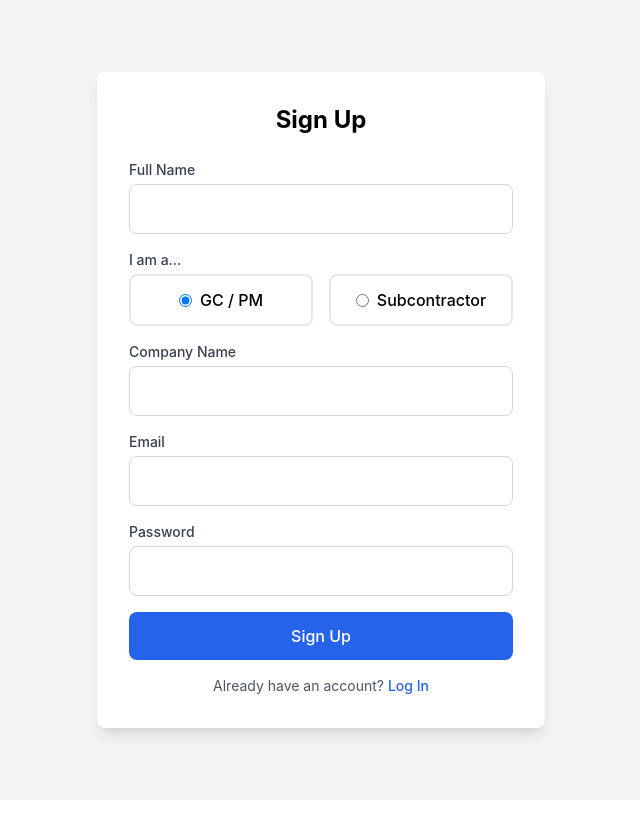
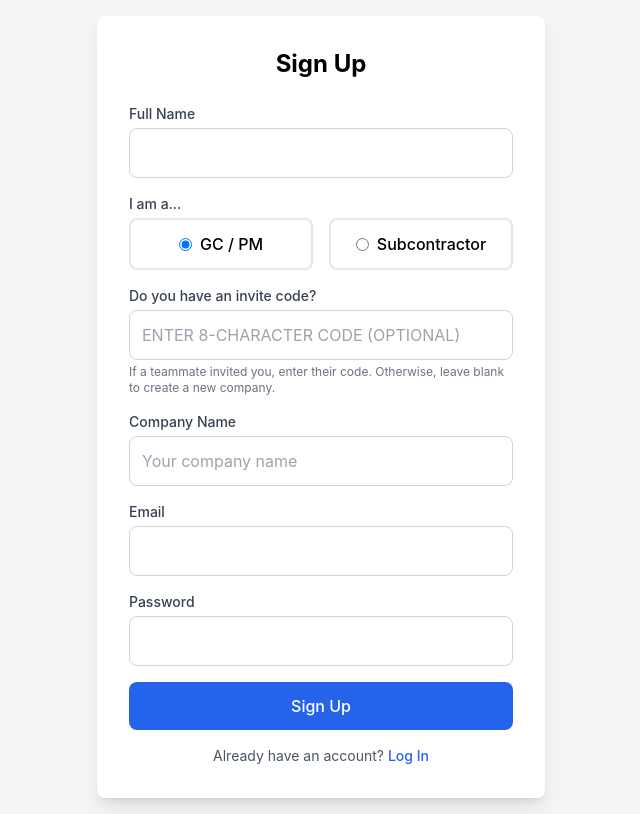
Before and after one commit to samrotella/punch, a React (Create React App) app in the folder punchlist-app/: page / in a window 1280 px wide. Both pictures are taken after a click on the button "Sign Up". Shown: the whole page, without its empty margins (319-959 px from the left). Built offline with nearby package versions, Linux system fonts and the light colour scheme.

Commit message:
org management

```diff
--- a/punchlist-app/src/App.js
+++ b/punchlist-app/src/App.js
@@ -144,6 +144,7 @@ export default function PunchListApp() {
     setLoading(true);
 
     try {
+      // Create auth user
       const { data: authData, error: authError } = await supabase.auth.signUp({
         email: formData.email,
         password: formData.password,
@@ -151,6 +152,45 @@ export default function PunchListApp() {
 
       if (authError) throw authError;
 
+      let companyId = null;
+
+      // Handle company logic for GC users
+      if (formData.role === 'gc') {
+        if (formData.inviteCode) {
+          // Join existing company via invite code
+          const { data: company, error: companyError } = await supabase
+            .from('companies')
+            .select('id')
+            .eq('invite_code', formData.inviteCode)
+            .single();
+
+          if (companyError || !company) {
+            throw new Error('Invalid invite code. Please check the code and try again.');
+          }
+
+          companyId = company.id;
+        } else {
+          // Create new company
+          const inviteCode = Math.random().toString(36).substring(2, 10).toUpperCase();
+
+          const { data: newCompany, error: companyError} = await supabase
+            .from('companies')
+            .insert([
+              {
+                name: formData.companyName,
+                invite_code: inviteCode
+              }
+            ])
+            .select()
+            .single();
+
+          if (companyError) throw companyError;
+
+          companyId = newCompany.id;
+        }
+      }
+
+      // Create profile
       const { error: profileError } = await supabase
         .from('profiles')
         .insert([
@@ -159,7 +199,8 @@ export default function PunchListApp() {
             email: formData.email,
             full_name: formData.fullName,
             role: formData.role,
-            company_name: formData.companyName
+            company_id: companyId,
+            company_name: formData.role === 'sub' ? null : formData.companyName
           }
         ]);
 
@@ -209,7 +250,8 @@ export default function PunchListApp() {
         .insert([
           {
             name: projectName,
-            owner_id: user.id
+            owner_id: user.id,
+            company_id: profile.company_id
           }
         ])
         .select();
--- a/punchlist-app/src/components/Auth/AuthScreen.jsx
+++ b/punchlist-app/src/components/Auth/AuthScreen.jsx
@@ -7,7 +7,8 @@ export default function AuthScreen({ onSignIn, onSignUp, loading }) {
     password: '',
     fullName: '',
     role: 'gc',
-    companyName: ''
+    companyName: '',
+    inviteCode: ''
   });
 
   const handleSubmit = (e) => {
@@ -73,17 +74,40 @@ export default function AuthScreen({ onSignIn, onSignUp, loading }) {
               </div>
 
               {authForm.role === 'gc' && (
+                <>
+                  <div>
+                    <label className="block text-sm font-medium text-gray-700 mb-1">
+                      Do you have an invite code?
+                    </label>
+                    <input
+                      type="text"
+                      placeholder="Enter 8-character code (optional)"
+                      className="w-full p-3 border border-gray-300 rounded-lg focus:ring-2 focus:ring-blue-500 focus:border-transparent uppercase"
+                      value={authForm.inviteCode}
+                      onChange={(e) => setAuthForm({ ...authForm, inviteCode: e.target.value.toUpperCase() })}
+                      maxLength={8}
+                    />
+                    <p className="text-xs text-gray-500 mt-1">
+                      If a teammate invited you, enter their code. Otherwise, leave blank to create a new company.
+                    </p>
+                  </div>
+
+                  {!authForm.inviteCode && (
                     <div>
                       <label className="block text-sm font-medium text-gray-700 mb-1">
                         Company Name
                       </label>
                       <input
                         type="text"
+                        required={!authForm.inviteCode}
+                        placeholder="Your company name"
                         className="w-full p-3 border border-gray-300 rounded-lg focus:ring-2 focus:ring-blue-500 focus:border-transparent"
                         value={authForm.companyName}
                         onChange={(e) => setAuthForm({ ...authForm, companyName: e.target.value })}
                       />
                     </div>
+                  )}
+                </>
               )}
             </>
           )}
```
Lines whose indentation alone changed are shown as unchanged.
